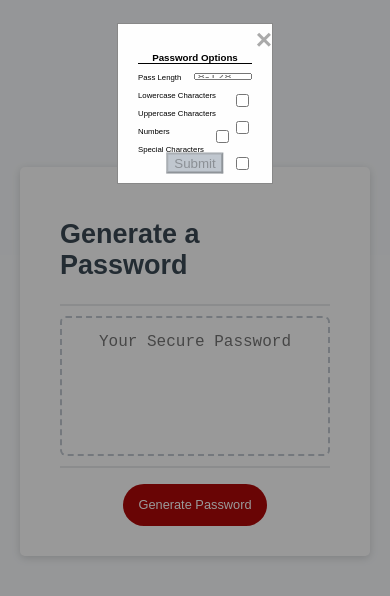
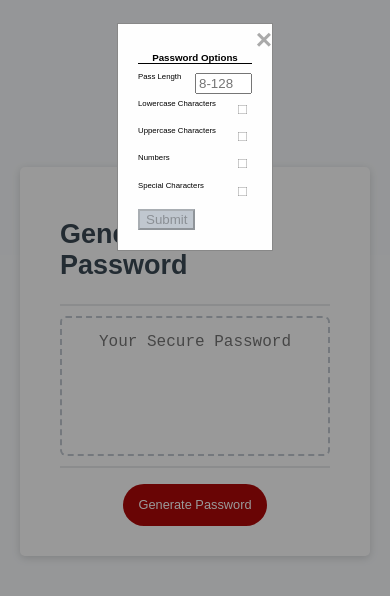
Before and after one commit to Dusticcus/M3-Secure-Password-Generator, a plain HTML site: page index.html in a window 390 px wide. Both pictures are taken after a click on the button "Generate Password". Drawn offline with Linux system fonts and the light colour scheme.

Commit message:
MORE Lembas bread (modal syling)

```diff
--- a/assets/style.css
+++ b/assets/style.css
@@ -17,15 +17,29 @@ body {
   background-color: #f9fbfd;
 }
 
+ul {
+  margin: 0;
+  padding: 0;
+}
+
+li {
+  text-decoration: none;
+  list-style: none;
+  margin: 0;
+  margin-top: 1vw;
+  margin-bottom: 1vw;
+  padding: 0;
+  height: 2vw;
+  line-height: 2vw;
+}
+
 input[type=checkbox] {
   float: right;
 }
 
-input[type=number] {
-  float: right;
-  width: 15vw;
-  height: 2vw;
-}
+
+
+label {}
 
 .wrapper {
   padding-top: 30px;
@@ -105,21 +119,7 @@ form {
 button[disabled] {
   cursor: default;
   background: #c0c7cf;
-  position: absolute;
-  /* bottom: 0; */
-  left: 50%;
-  -ms-transform: translate(-50%, -50%);
-  transform: translate(-50%, -50%);
 }
-
-#passwordForm {
-  position: absolute;
-  /* bottom: 0; */
-  left: 50%;
-  -ms-transform: translate(-50%, -50%);
-  transform: translate(-50%, -50%);
-}
-
 
 .float-right {
   float: right;
@@ -205,6 +205,30 @@ button[disabled] {
   cursor: pointer;
 }
 
+@media (max-width: 768px) {
+  input[type=number] {
+    width: 50%;
+    float: right;
+  }
+
+  input[type=checkbox] {
+    float: right;
+  }
+
+  li {
+    margin-bottom: 2vw;
+  }
+
+  li:last-child {
+    margin-bottom: 5vw;
+  }
+
+  /* .modal-content {
+    min-width: 40%;
+    min-height: 80%;
+  } */
+}
+
 @media (max-width: 690px) {
   .btn {
     font-size: 1rem;
@@ -217,8 +241,55 @@ button[disabled] {
   }
 }
 
+@media (max-width: 525px) {
+  input[type=checkbox] {
+    transform: scale(.75);
+  }
+
+  li {
+    margin-bottom: 5vw;
+  }
+
+  li:first-child {
+    margin-bottom: 5vw;
+  }
+
+  li:last-child {
+    margin-bottom: 5vw;
+  }
+}
+
 @media (max-width: 500px) {
   .btn {
     font-size: 0.8rem;
   }
 }
+
+@media (max-width: 325px) {
+
+  .modal-content {
+    width: 80%;
+  }
+
+}
+
+@media (max-width: 300px) {
+
+  .modal-content {
+    width: 100%;
+    height: 50%;
+  }
+
+  li:first-child {
+    margin-bottom: 15vw;
+  }
+
+  li {
+    margin-bottom: 15vw;
+  }
+
+  li:last-child {
+    margin-bottom: 9vw;
+  }
+
+}
--- a/index.html
+++ b/index.html
@@ -19,20 +19,32 @@
       <span class="close">&times;</span>
       <h2>Password Options</h2>
       <form>
-        <label for="passwordCharacters">Pass Length</label>
-        <input type="number" id="passwordCharacters" name="chars" placeholder="8-128"><br><br>
+        <ul>
+          <li>
+            <label for="passwordCharacters">Pass Length</label>
+            <input type="number" id="passwordCharacters" name="chars" placeholder="8-128">
+          </li>
 
-        <label for="passwordLowercase">Lowercase Characters</label>
-        <input type="checkbox" id="passwordLowercase" name="lowercase"><br><br>
+          <li>
+            <label for="passwordLowercase">Lowercase Characters</label>
+            <input type="checkbox" id="passwordLowercase" name="lowercase">
+          </li>
 
-        <label for="passwordUppercase">Uppercase Characters</label>
-        <input type="checkbox" id="passwordUppercase" name="uppercase"><br><br>
+          <li>
+            <label for="passwordUppercase">Uppercase Characters</label>
+            <input type="checkbox" id="passwordUppercase" name="uppercase">
+          </li>
 
-        <label for="passwordNumerical">Numbers</label>
-        <input type="checkbox" id="passwordNumerical" name="numbers"><br><br>
+          <li>
+            <label for="passwordNumerical">Numbers</label>
+            <input type="checkbox" id="passwordNumerical" name="numbers">
+          </li>
 
-        <label for="passwordSpecial">Special Characters</label>
-        <input type="checkbox" id="passwordSpecial" name="special"><br><br>
+          <li>
+            <label for="passwordSpecial">Special Characters</label>
+            <input type="checkbox" id="passwordSpecial" name="special">
+          </li>
+        </ul>
 
         <button type="submit" id="passwordForm" form="form1" value="Submit">Submit</button>
       </form>
```
